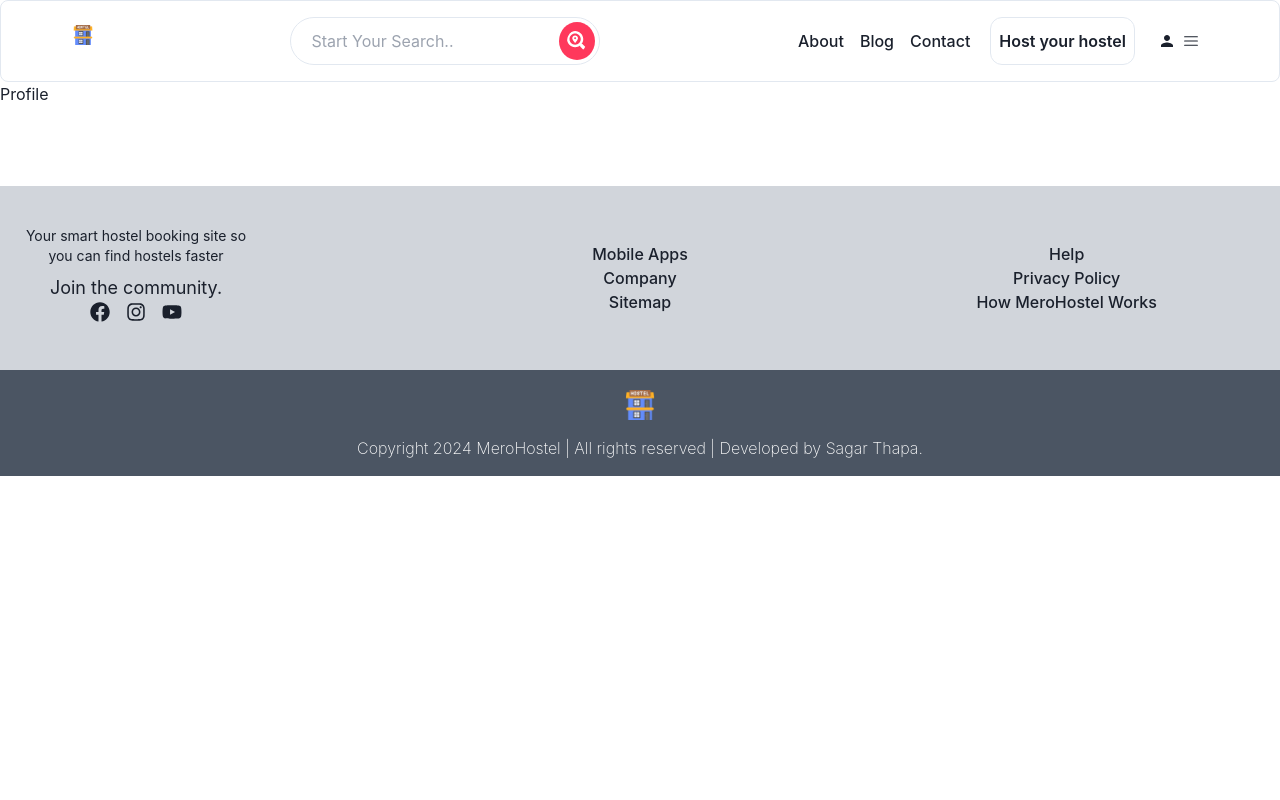
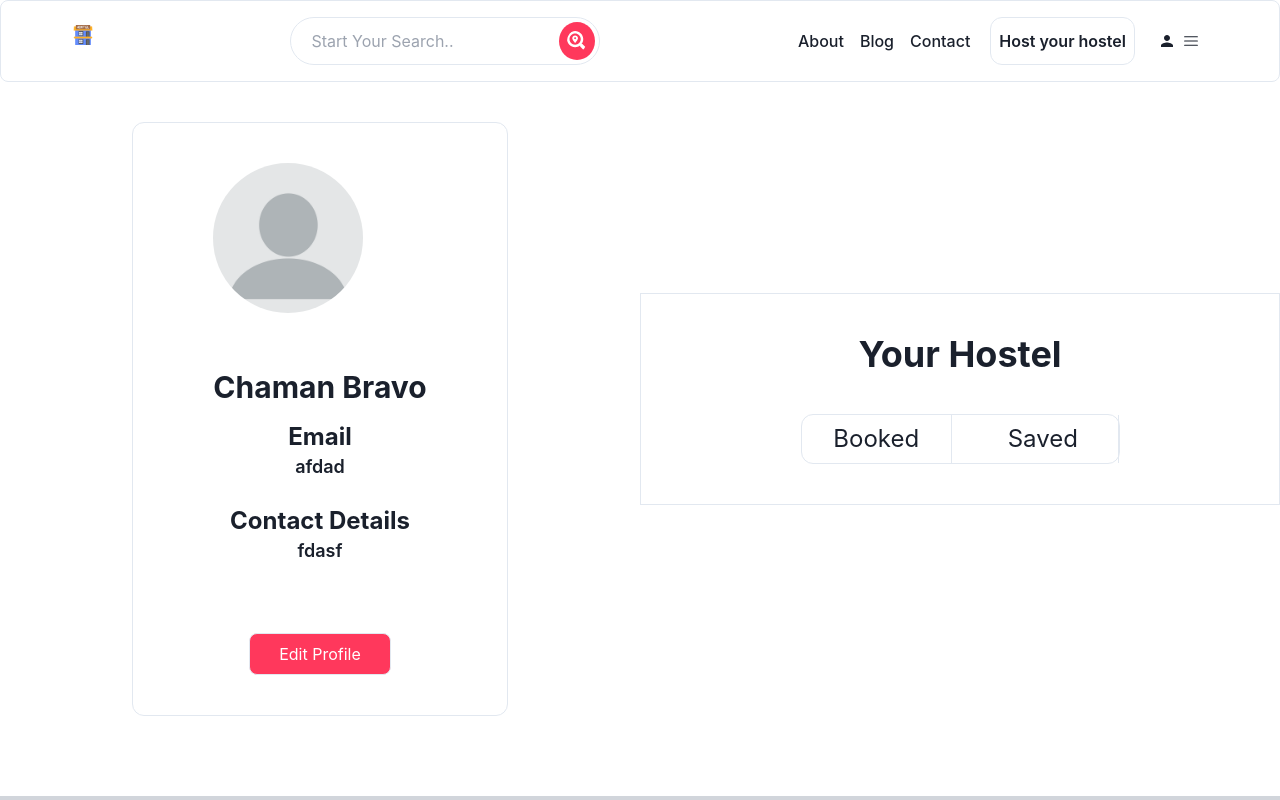
Before and after one commit to chamanbravo/Mero-Hostel, a React (Vite) app in the folder web/: page /user/profile in a window 1280 px wide. Shown: the top 800 px of the page. Built offline with nearby package versions, Linux system fonts and the light colour scheme; no server answers.

Commit message:
feat:user profile

```diff
--- a/web/src/index.css
+++ b/web/src/index.css
@@ -42,3 +42,13 @@
 .rating-label{
   @apply pl-2 text-lg;
 }
+
+.user-profile-h{
+  @apply  font-bold text-2xl mt-4;
+}
+.user-profile-p{
+  @apply text-lg font-semibold mb-2;
+}
+.user-profile-nav{
+  @apply border-r p-2 flex justify-center items-center w-1/2 cursor-pointer hover:shadow-inner;
+}
--- a/web/src/pages/Profile.jsx
+++ b/web/src/pages/Profile.jsx
@@ -1,18 +1,94 @@
-import React from 'react'
-import { useSelector } from 'react-redux';
-import { useNavigate } from 'react-router-dom'
+import { jwtDecode } from "jwt-decode";
+import React from "react";
+import { useSelector } from "react-redux";
+import { useNavigate } from "react-router-dom";
+import Button from "../components/Button";
+
+const Profile = () => {
+  const { isLoggedIn, token } = useSelector((state) => state.userDetail);
+
+  // const navigate = useNavigate();
+  // if (!isLoggedIn) {
+  //   navigate("/");
+  // }
+
+  if (token) {
+    const decode = jwtDecode(token);
+    // console.log(decode);
+  }
+  const handleBooked =()=>{
+    console.log('booked')
+  }
+
+  const handleSaved=()=>{
+    console.log('saved')
+  }
+
+  return (
+    <>
+      <main className="container flex justify-between items-center gap-6 md:gap-0 md:flex-row flex-col">
+        <section className=" md:w-1/2">
+          <div className=" flex justify-center items-center">
+            <header className="border px-20 mt-10 pt-10 rounded-xl">
+              <div>
+                <img
+                  src="/images/profile.webp"
+                  width={150}
+                  className=" rounded-full"
+                  alt=" profile of the user"
+                />
+              </div>
+
+              <div className="my-10 flex flex-col justify-center items-center">
+
+                <h1 className=" font-bold text-3xl mt-4">Chaman Bravo</h1>
+                <h1 className="user-profile-h">Email</h1>
+
+                <p className="user-profile-p">afdad</p>
+                <h1 className="user-profile-h">Contact Details</h1>
+
+                <p className="user-profile-p">fdasf</p>
+              </div>
+
+              <div className="flex justify-center items-center mb-10">
+              <Button
+                  width={"w-2/3"}
+                  bg={
+                    " bg-[#ff385c] text-white   hover:bg-white hover:text-[#ff385c]"
+                  }
+                  title={"Edit Profile"}
+                />
+
+              </div>
+            </header>
+          </div>
+        </section>
+
+        <section className="border md:w-1/2 flex justify-center items-center flex-col">
+
+          <h1 className="text-4xl font-bold mt-10">
+            Your Hostel
+          </h1>
+
+          <div className="flex border rounded-xl  w-1/2  gap-4 my-10 text-2xl">
+           <div className="user-profile-nav" onClick={handleBooked}>
+            Booked
+
+           </div>
 
 
-const Profile = () => {
-  const {isLoggedIn}=useSelector((state)=>state.userDetail)
+           <div className="user-profile-nav" onClick={handleSaved}>
+            Saved
 
-  const navigate = useNavigate();
-  if(isLoggedIn){
-    navigate('/')
-  }
-  return (
-    <div>Profile</div>
-  )
-}
+           </div>
+          </div>
 
-export default Profile
+
+
+        </section>
+      </main>
+    </>
+  );
+};
+
+export default Profile;
```
Also changed, not shown: web/public/images/profile.webp (added).
